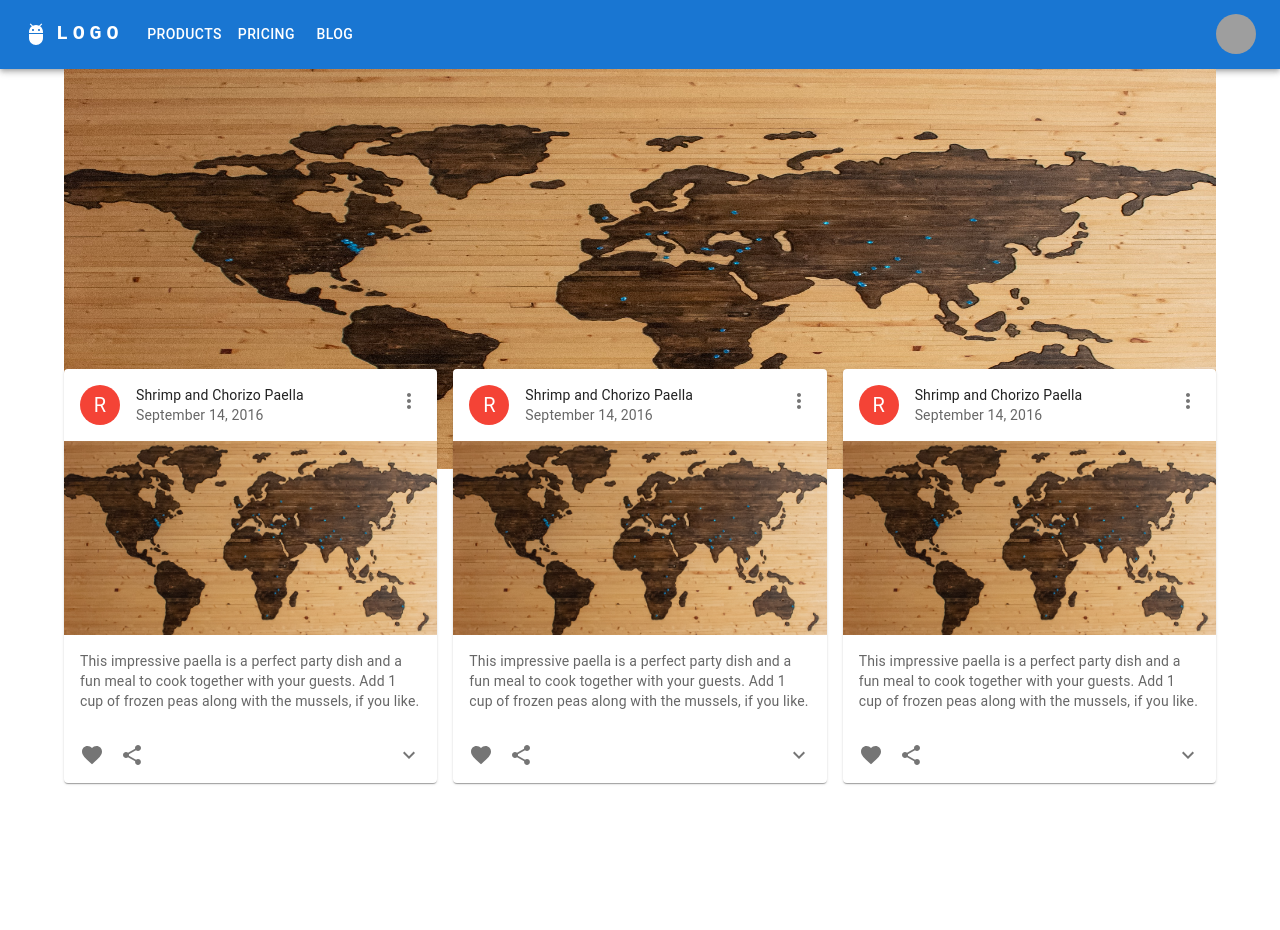
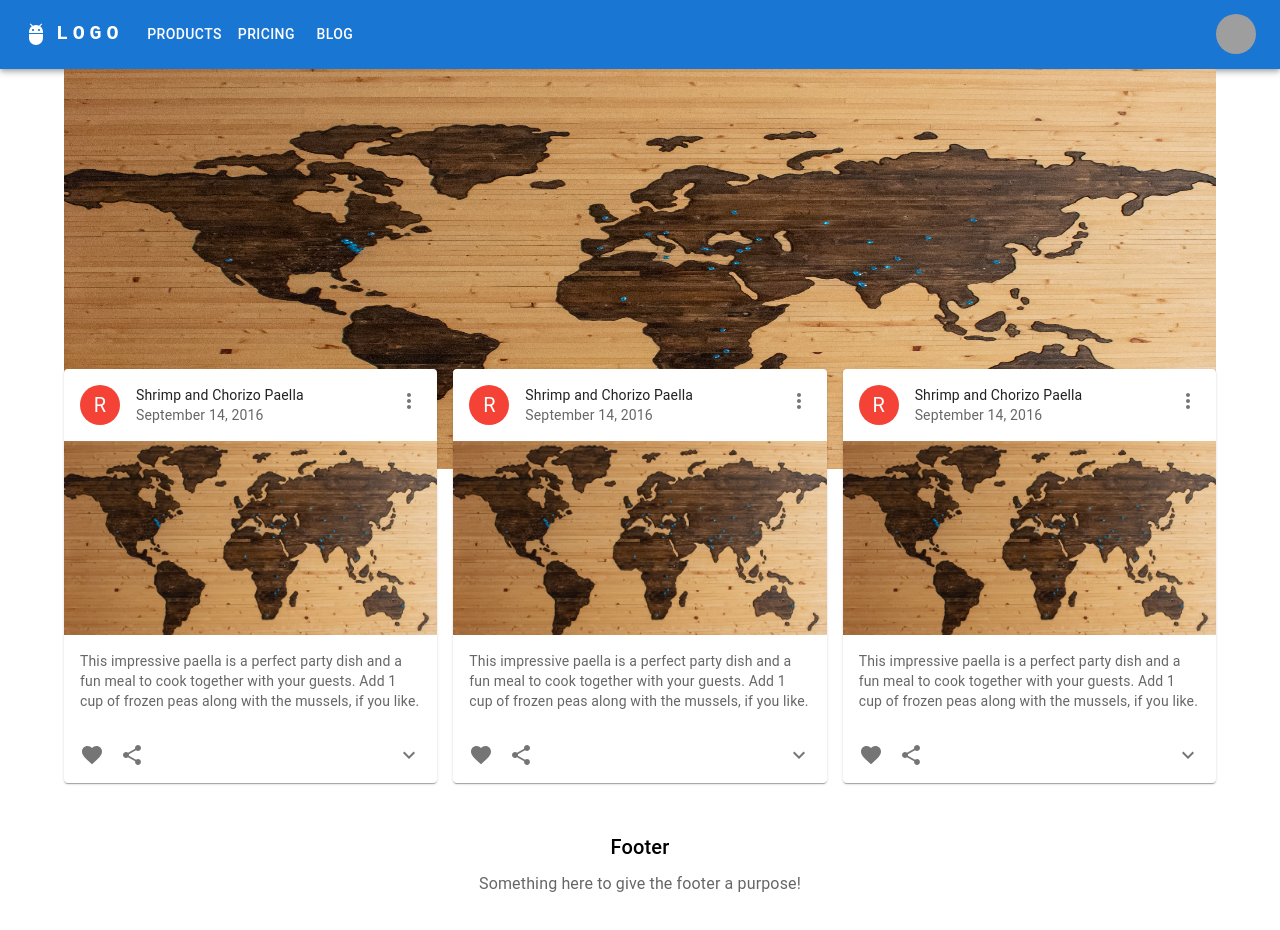
Before and after one commit to yurikondo/place-bb, a React (Create React App) app in the folder client/: page / in a window 1280 px wide. Shown: the top 930 px of the page. Before the commit the page ends 800 px from the top, so only its background shows below. Built offline with nearby package versions, Linux system fonts and the light colour scheme; grey boxes are pictures that could not be loaded.

Commit message:
💄 Add Footer

```diff
--- /dev/null
+++ b/client/src/components/footer/Footer.jsx
@@ -0,0 +1,21 @@
+import React from "react";
+import { Box } from "@mui/material";
+import Typography from "@mui/material/Typography";
+
+export const Footer = () => {
+  return (
+    <Box sx={{ bgcolor: "background.paper", p: 6 }} component="footer">
+      <Typography variant="h6" align="center" gutterBottom>
+        Footer
+      </Typography>
+      <Typography
+        variant="subtitle1"
+        align="center"
+        color="text.secondary"
+        component="p"
+      >
+        Something here to give the footer a purpose!
+      </Typography>
+    </Box>
+  );
+};
--- a/client/src/pages/home/Home.jsx
+++ b/client/src/pages/home/Home.jsx
@@ -1,5 +1,6 @@
 import React from "react";
 import { Hero } from "../../components/hero/Hero";
+import { Footer } from "../../components/footer/Footer";
 import Topbar from "../../components/topber/Topbar";
 import { Container, Grid } from "@mui/material";
 import PostCard from "../../components/postcard/PostCard";
@@ -22,6 +23,7 @@ export const Home = () => {
           </Grid>
         </Grid>
       </Container>
+      <Footer />
     </>
   );
 };
```
Also changed, not shown: client/src/components/footer/Footer.css (added).
